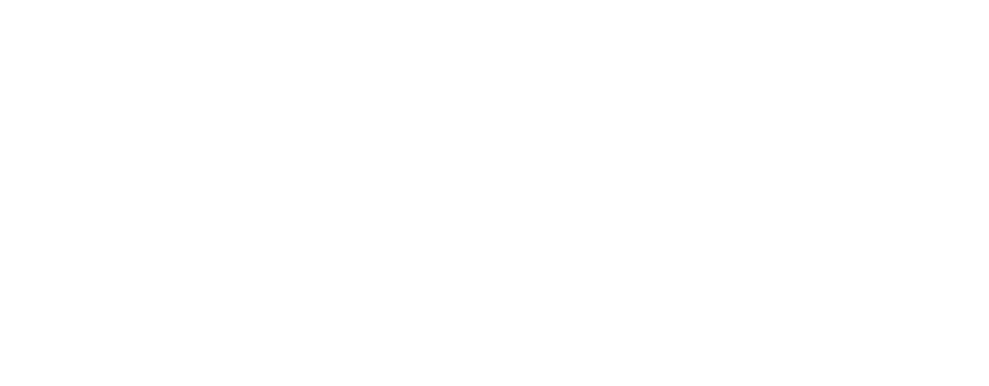
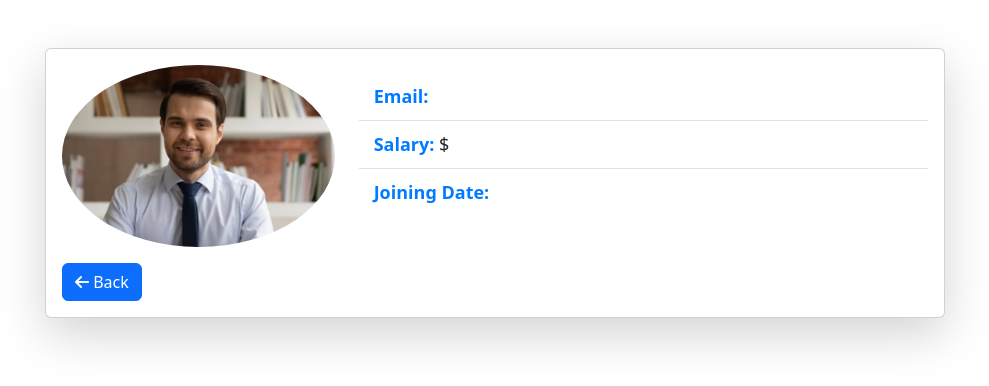
Before and after one commit to ahmed-baz/employee-web-app, an Angular app: page /employees/1 in a window 1280 px wide. Before the commit this address led to /. Shown: the top 386 px of the page, without its empty margins (145-1134 px from the left). Built offline with nearby package versions, Linux system fonts and the light colour scheme; no server answers.

Commit message:
- update employee page - create employee details page

```diff
--- a/src/app/app-routing.module.ts
+++ b/src/app/app-routing.module.ts
@@ -3,11 +3,16 @@
 import {StudentComponent} from './school/pages/student/student.component';
 import {EmployeeComponent} from './employee/pages/employee/employee.component';
 import {TaskComponent} from './school/pages/task/task.component';
+import {EmployeeDetailsComponent} from './employee/cmoponents/employee-details/employee-details.component';
 
 const routes: Routes = [
   {
     path: '',
     component: EmployeeComponent
+  },
+  {
+    path: 'employees/:id',
+    component: EmployeeDetailsComponent
   },
   {
     path: 'students',
--- a/src/app/app.module.ts
+++ b/src/app/app.module.ts
@@ -9,6 +9,7 @@
 import {TaskComponent} from './school/pages/task/task.component';
 import {MaxLengthPipe} from './school/pipes/max-length.pipe';
 import {HttpClient, provideHttpClient} from '@angular/common/http';
+import {EmployeeDetailsComponent} from './employee/cmoponents/employee-details/employee-details.component';
 
 @NgModule({
   declarations: [
@@ -16,7 +17,8 @@
     StudentComponent,
     EmployeeComponent,
     TaskComponent,
-    MaxLengthPipe
+    MaxLengthPipe,
+    EmployeeDetailsComponent
   ],
   imports: [
     BrowserModule,
--- /dev/null
+++ b/src/app/employee/cmoponents/employee-details/employee-details.component.css
@@ -0,0 +1,28 @@
+body {
+  font-family: 'Arial', sans-serif;
+  background-color: #f8f9fa;
+}
+
+.card {
+  max-width: 900px;
+  margin: 0 auto;
+}
+
+.card-title {
+  font-size: 24px;
+  color: #333;
+}
+
+.list-group-item {
+  font-size: 18px;
+  padding: 10px 15px;
+}
+
+.list-group-item strong {
+  color: #007bff;
+}
+
+img {
+  max-width: 100%;
+  height: auto;
+}
--- /dev/null
+++ b/src/app/employee/cmoponents/employee-details/employee-details.component.html
@@ -0,0 +1,20 @@
+<div class="container mt-5">
+  <div class="card shadow-lg p-3 mb-5 bg-body rounded">
+    <div class="row">
+      <div class="col-md-4">
+        <img src="emp.jpg" alt="Employee Image" class="img-fluid rounded-circle">
+      </div>
+      <div class="col-md-8">
+        <h2 class="card-title">{{ employee?.firstName }} {{ employee?.lastName }}</h2>
+        <ul class="list-group list-group-flush">
+          <li class="list-group-item"><strong>Email:</strong> {{ employee?.email }}</li>
+          <li class="list-group-item"><strong>Salary:</strong> {{ employee?.salary }} $</li>
+          <li class="list-group-item"><strong>Joining Date:</strong> {{ employee?.joinDate }}</li>
+        </ul>
+      </div>
+      <div class="col-md-12 mt-3">
+        <button type="button" class="btn btn-primary" (click)="back()"><i class="fa fa-arrow-left"></i> Back</button>
+      </div>
+    </div>
+  </div>
+</div>
--- /dev/null
+++ b/src/app/employee/cmoponents/employee-details/employee-details.component.ts
@@ -0,0 +1,51 @@
+import {Component, OnInit} from '@angular/core';
+import {ActivatedRoute, Router} from '@angular/router';
+import {EmployeeService} from '../../service/employee.service';
+import {Employee} from '../../model/employee';
+
+@Component({
+  selector: 'app-employee-details',
+  templateUrl: './employee-details.component.html',
+  styleUrl: './employee-details.component.css'
+})
+export class EmployeeDetailsComponent implements OnInit {
+
+  id: number = 0;
+  employee?: Employee;
+  private errorMessage: string | undefined = '';
+
+  constructor(
+    private router: Router,
+    private employeeService: EmployeeService,
+    private route: ActivatedRoute) {
+  }
+
+  ngOnInit() {
+    this.route.params.subscribe(params => {
+      this.id = params['id'];
+    });
+    this.getEmployeeDetails()
+  }
+
+  getEmployeeDetails() {
+    this.employeeService
+      .find(this.id)
+      .subscribe({
+        next: (res) => {
+          if (200 == res.statusCode) {
+            this.employee = res.data as Employee;
+          } else {
+            this.errorMessage = res.message
+          }
+        },
+        error: (error) => {
+          console.log(error)
+          this.errorMessage = error
+        }
+      })
+  }
+
+  back() {
+    this.router.navigate(['/employees']);
+  }
+}
--- a/src/app/employee/pages/employee/employee.component.html
+++ b/src/app/employee/pages/employee/employee.component.html
@@ -7,8 +7,7 @@
     <thead>
     <tr>
       <th>#</th>
-      <th>First Name</th>
-      <th>Last Name</th>
+      <th>Name</th>
       <th>Salary</th>
       <th>Join Date</th>
       <th scope="col">Delete</th>
@@ -18,8 +17,9 @@
     <tbody *ngFor="let employee of employees; let i = index">
     <tr>
       <td>{{ i + 1 }}</td>
-      <td>{{ employee.firstName }}</td>
-      <td>{{ employee.lastName }}</td>
+      <td>
+        <a routerLink="/employees/{{ employee.id }}"> {{ employee.firstName }} {{ employee.lastName }} </a>
+      </td>
       <td>{{ employee.salary }} $</td>
       <td>{{ employee.joinDate | date : 'yyyy-MM-dd' }}</td>
       <td>
--- a/src/app/employee/service/employee.service.ts
+++ b/src/app/employee/service/employee.service.ts
@@ -21,6 +21,10 @@
     return this.httpClient.get<AppResponse<Employee[]>>(`${environment.emp_url}`);
   }
 
+  public find(id: number) {
+    return this.httpClient.get<AppResponse<Employee>>(`${environment.emp_url}/${id}`);
+  }
+
 
   public update(id: number, employee: Employee) {
     return this.httpClient.put<AppResponse<Employee>>(`${environment.emp_url}/${id}`, employee);
--- a/src/app/environments/environment.prod.ts
+++ b/src/app/environments/environment.prod.ts
@@ -1,4 +1,4 @@
 export const environment = {
   production: true,
-  emp_url: `http://127.0.0.1:2222/api/v1/employees`,
+  emp_url: `http://127.0.0.1:8085/employee-service/api/v1/employees`,
 };
--- a/src/app/environments/environment.ts
+++ b/src/app/environments/environment.ts
@@ -1,4 +1,4 @@
 export const environment = {
   production: false,
-  emp_url: `http://127.0.0.1:2222/api/v1/employees`,
+  emp_url: `http://127.0.0.1:8085/employee-service/api/v1/employees`,
 };
```
Also changed, not shown: public/emp.jpg (added), 1 other file (tests, documents, lock files or other folders).
